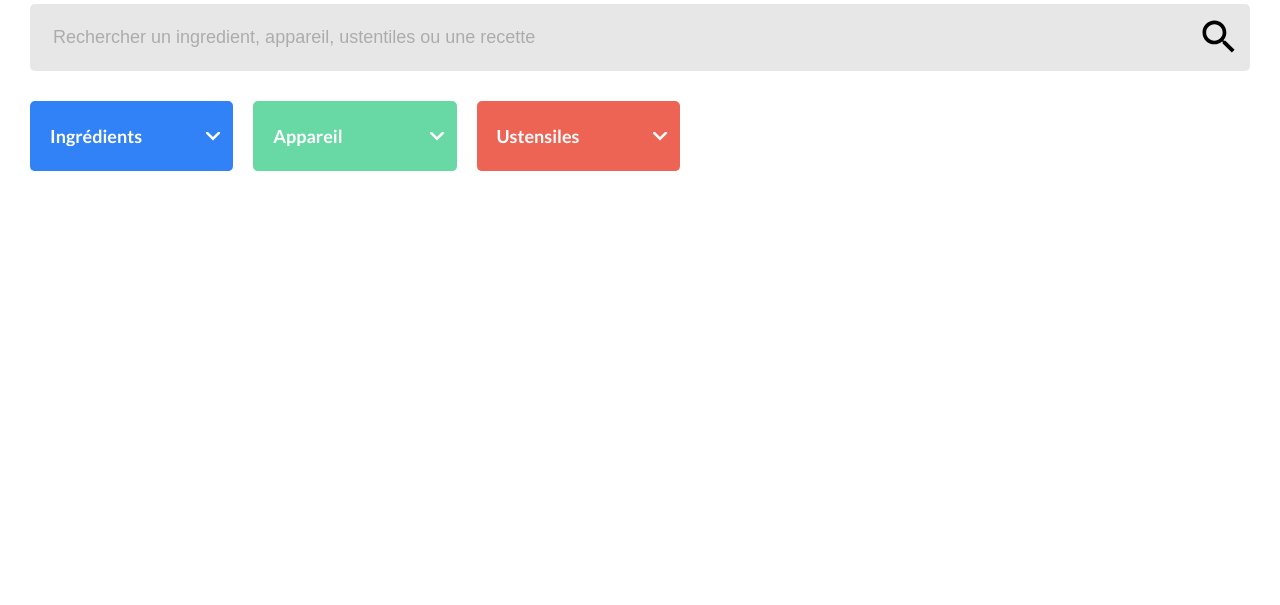
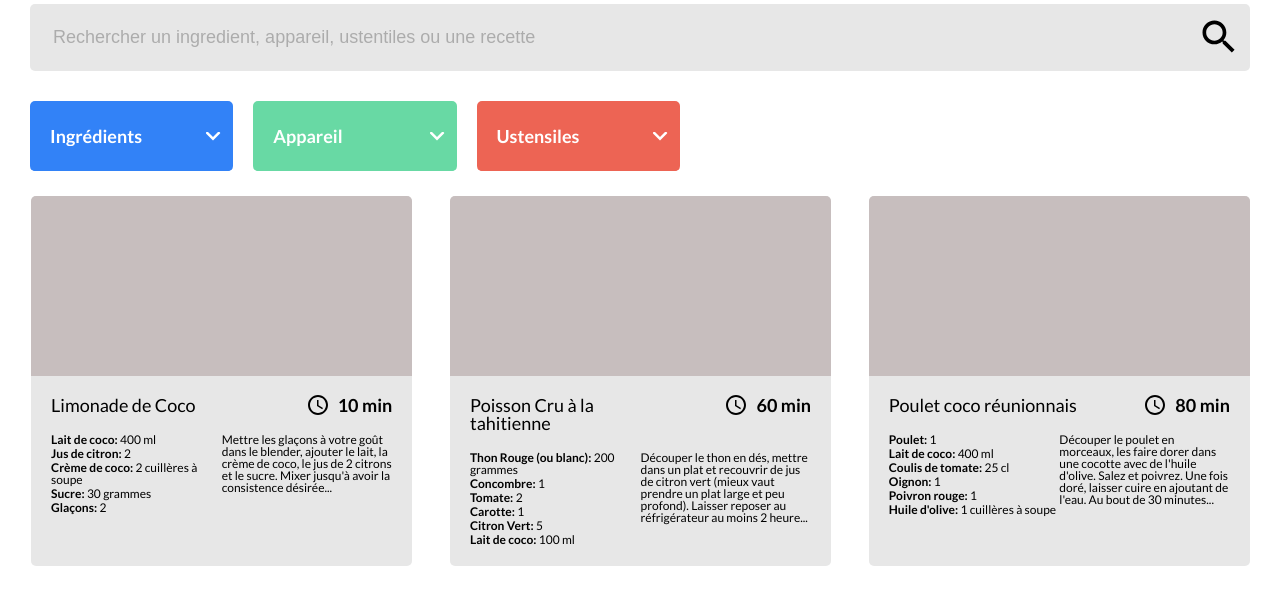
Before and after one commit to Okamixtape/Les_Petits_Plats, a website with bundled scripts: page index.html in a window 1280 px wide. Shown: the part 152-757 px from the top of the page. Built offline with nearby package versions, Linux system fonts and the light colour scheme.

Commit message:
Intégration des scripts JS en lien à la fonction de recherche et HTML/SCSS des cards recipe

```diff
--- /dev/null
+++ b/assets/css/scss/cards/_recipe.scss
@@ -0,0 +1,89 @@
+////////////////////////
+//                    //
+// RECIPE'S CARD SCSS //
+//                    //
+////////////////////////
+
+.recipe-card {
+  background: $gray;
+  border-radius: 5px;
+  transition: ease-in-out 0.2s;
+  cursor: pointer;
+
+  &:hover {
+    opacity: 0.7;
+    transform: scale(1.01);
+  }
+
+  .card {
+    &__media {
+      min-height: 180px;
+
+      border-top-right-radius: 5px;
+      border-top-left-radius: 5px;
+      background: $gray-dark;
+    }
+
+    &__infos {
+      padding: 20px;
+    }
+
+    &__header {
+      display: flex;
+      margin-bottom: 20px;
+
+      align-items: baseline;
+      justify-content: space-between;
+    }
+
+    &__title {
+      max-width: 60%;
+    }
+
+    &__time {
+      position: relative;
+      padding-left: 30px;
+
+      @include lato--bold;
+
+      &::before {
+        content: "";
+        position: absolute;
+        width: 20px;
+        height: 20px;
+        top: 50%;
+        left: 0;
+
+        background: url("../img/icons/clock.svg") 100%/100% no-repeat;
+        transform: translateY(-50%);
+      }
+    }
+
+    &__body {
+      display: flex;
+
+      align-items: baseline;
+      font-size: 12px;
+
+      > div {
+        width: 50%;
+      }
+    }
+
+    &__details {
+      > ul {
+        > li {
+          margin-bottom: 2px;
+
+          &:last-child {
+            margin-bottom: 0;
+          }
+
+          > b {
+            @include lato--bold;
+          }
+        }
+      }
+    }
+  }
+}
--- a/assets/css/scss/components/_datalist.scss
+++ b/assets/css/scss/components/_datalist.scss
@@ -12,6 +12,8 @@
 
   overflow: hidden;
   transition: ease-in-out 0.2s;
+
+  z-index: 3;
 
   &__wrapper {
     display: flex;
--- a/assets/css/scss/main.scss
+++ b/assets/css/scss/main.scss
@@ -15,6 +15,10 @@
 @import "./components/inputs";
 @import "./components/tag";
 
+// CARD'S SCSS
+
+@import "./cards/recipe";
+
 // PAGE'S SCSS
 
 @import "./pages/search";
--- a/assets/css/scss/pages/_search.scss
+++ b/assets/css/scss/pages/_search.scss
@@ -21,5 +21,17 @@
         }
       }
     }
+    &__list {
+      @include columns-wrapper;
+      margin-top: 25px;
+
+      align-items: stretch;
+
+      .recipe-card {
+        margin-bottom: 50px;
+
+        @include columns-span(4);
+      }
+    }
   }
 }
--- a/data/recipes.js
+++ b/data/recipes.js
@@ -20,11 +20,12 @@ const recipes = [
       },
       {
         ingredient: "Sucre",
-        quantite: 30,
+        quantity: 30,
         unit: "grammes",
       },
       {
         ingredient: "Glaçons",
+        quantity: 2,
       },
     ],
     time: 10,
@@ -53,7 +54,7 @@ const recipes = [
       },
       {
         ingredient: "Carotte",
-        quantite: 1,
+        quantity: 1,
       },
       {
         ingredient: "Citron Vert",
--- a/index.html
+++ b/index.html
@@ -95,6 +95,7 @@
 
       </form>
 
+      <div class="search__list" data-component="list"></div>
     </main>
 
     <script src="./scripts/main.js" type="module"></script>
--- /dev/null
+++ b/scripts/components/List.js
@@ -0,0 +1,74 @@
+
+import { contentSlice } from "../utils/formatStandardization.js"
+import { isInArrayObject } from "../utils/validationStandardization.js"
+
+import recipes from "../../data/recipes.js"
+
+class List {
+  constructor() {
+    this.element = document.querySelector('[data-component="list"]')
+    this.recipes = recipes
+    this.currentRecipes = this.recipes
+    this.nodeRecipes = []
+
+    this.init()
+  }
+
+  init = async () => {
+    this.nodeRecipes = await this.displayRecipes()
+
+    this.listBehaviour()
+  }
+
+  listBehaviour = () => {
+    const input = document.querySelector("input#input__search")
+
+    input.addEventListener("input", this.handleSearch)
+  }
+
+  // Fonction de recherche
+  handleSearch = (e) => {
+    const value = e.target.value.toLowerCase()
+
+    this.resetRecipes()
+
+    if (value.length < 3) return
+
+    this.currentRecipes = this.recipes.filter(
+      (r) => r.name.toLowerCase().includes(value) || r.description.toLowerCase().includes(value) || isInArrayObject(r.ingredients, value, "ingredient")
+    )
+
+    this.displayRecipes()
+  }
+
+  displayRecipes = () => {
+    return new Promise((resolve) => {
+      this.element.innerHTML = ""
+
+      this.currentRecipes.map((r) => {
+        let recipeCard = `<article class="recipe-card"><div class="card__wrapper">`
+        recipeCard += `<div class="card__media"></div>`
+        recipeCard += `<div class="card__infos"><div class="card__header">`
+        recipeCard += `<h2 class="card__title">${r.name}</h2><div class="card__time">${r.time} min</div>`
+        recipeCard += `</div><div class="card__body">`
+        recipeCard += `<div class="card__details"><ul>`
+
+        r.ingredients.map((i) => (recipeCard += `<li><b>${i.ingredient}:</b> ${i.quantity ? i.quantity : ""} ${i.unit ? i.unit : ""}</li>`))
+
+        recipeCard += `</ul></div><div class="card__description">${contentSlice(r.description)}</div>`
+        recipeCard += `</div></div></article>`
+
+        this.element.innerHTML += recipeCard
+
+        resolve(this.element.querySelectorAll("article"))
+      })
+    })
+  }
+
+  resetRecipes = async () => {
+    this.currentRecipes = recipes
+    await this.displayRecipes()
+  }
+}
+
+export default List
--- a/scripts/controllers/Search.js
+++ b/scripts/controllers/Search.js
@@ -3,19 +3,19 @@
 import DataList from "../components/Datalist.js"
 import Tag from "../components/Tag.js"
 
-// Importation du tableau des données JSON
+// Importation du tableau des données JSON via le constructor "List"
 
-import recipes from "../../data/recipes.js"
+import List from "../components/List.js"
 
 // Création du controller "Search"
 class Search {
   constructor() {
-    this.recipes = recipes
 
     this.dataLists = []
     this.tags = []
 
     this.init()
+    this.list = new List()
   }
 
   // Initialisation asynchrone (attente de la fonction getDataLists)
--- a/scripts/utils/formatStandardization.js
+++ b/scripts/utils/formatStandardization.js
@@ -8,3 +8,8 @@ export const capitalizeFirstLetter = (value) => {
 export const sortAlphabetically = (array) => {
   return array.sort()
 }
+
+//
+export const contentSlice = (value) => {
+  return value.slice(0, 180) + "..."
+}
--- a/scripts/utils/validationStandardization.js
+++ b/scripts/utils/validationStandardization.js
@@ -2,6 +2,11 @@
 
 export const isInArray = (array, value) => {
   return array.filter((element) => isBetween(value.length - 2, value.length + 2, element) && element.toLowerCase().indexOf(value.toLowerCase()) !== -1).length
+}
+
+export const isInArrayObject = (arr, val, property) => {
+  return arr.filter((el) => isBetween(val.length - 2, val.length + 2, el[property]) && el[property].toLowerCase().indexOf(val.toLowerCase()) !== -1)
+    .length
 }
 
 // Fonction permettant de se localiser entre une valeur max et min
```
Also changed, not shown: assets/css/main.css.
